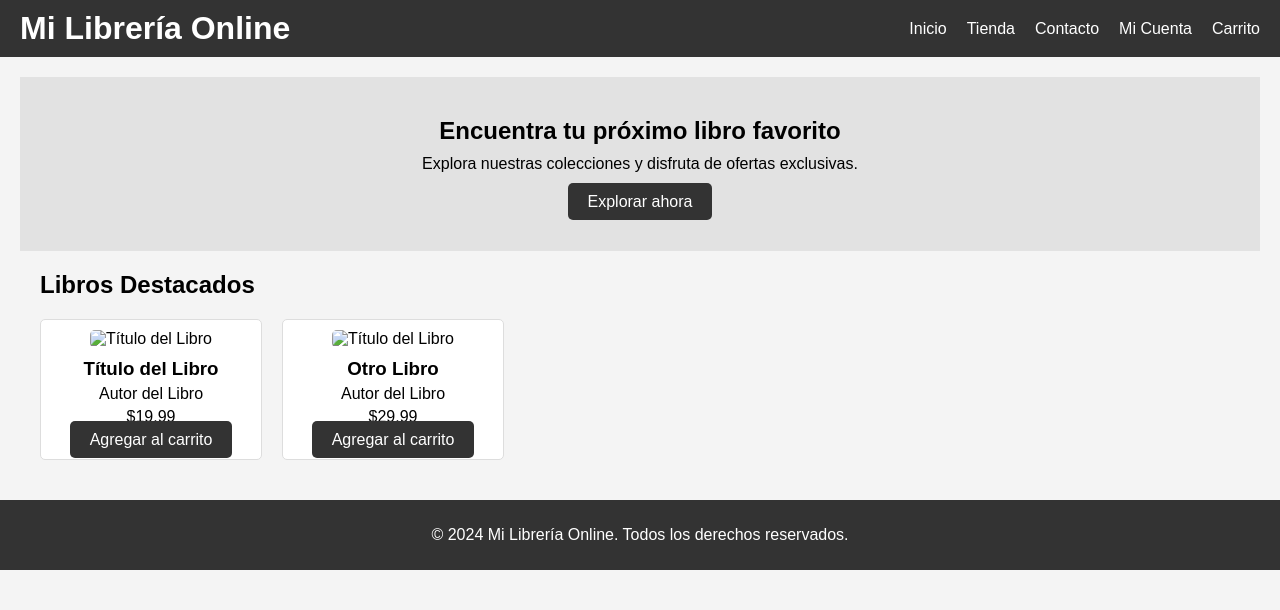
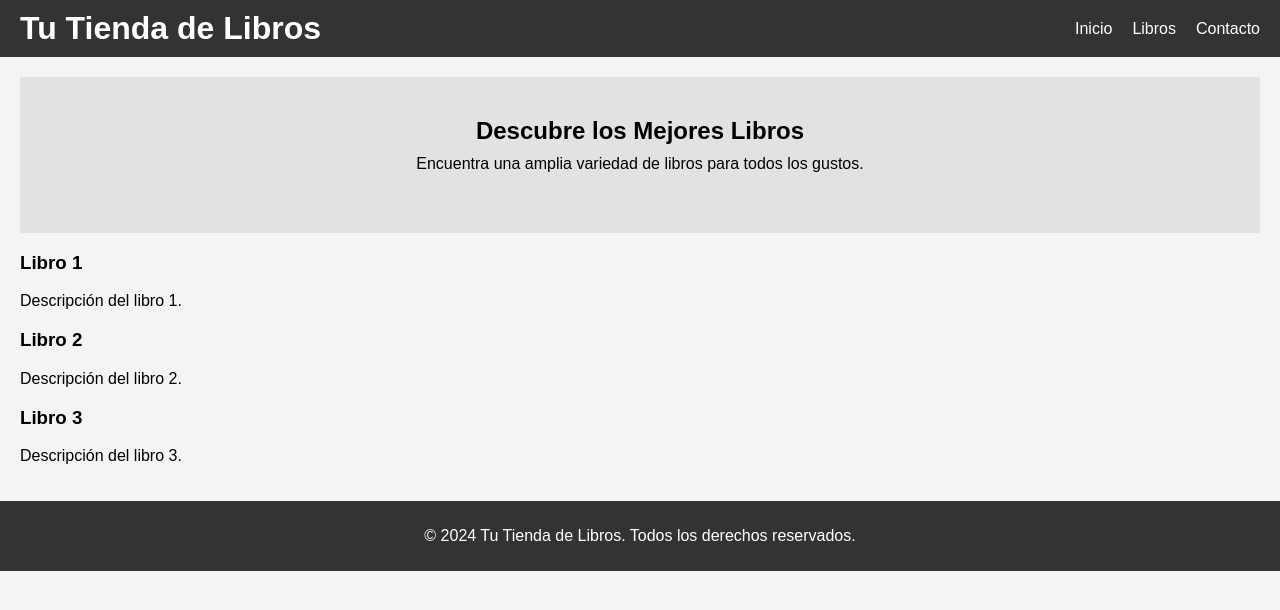
Before and after one commit to hercad/letras---eco, a plain HTML site: page index.html in a window 1280 px wide. Drawn offline with Linux system fonts and the light colour scheme.

Commit message:
Update index.html

```diff
--- a/index.html
+++ b/index.html
@@ -3,59 +3,47 @@
 <head>
     <meta charset="UTF-8">
     <meta name="viewport" content="width=device-width, initial-scale=1.0">
-    <title>Inicio - Ecommerce de Libros</title>
+    <title>Tu Tienda de Libros</title>
     <link rel="stylesheet" href="styles.css">
 </head>
 <body>
     <header>
         <div class="container">
-            <h1>Mi Librería Online</h1>
+            <h1>Tu Tienda de Libros</h1>
             <nav>
                 <ul>
                     <li><a href="#">Inicio</a></li>
-                    <li><a href="#">Tienda</a></li>
+                    <li><a href="#">Libros</a></li>
                     <li><a href="#">Contacto</a></li>
-                    <li><a href="#">Mi Cuenta</a></li>
-                    <li><a href="#">Carrito</a></li>
                 </ul>
             </nav>
         </div>
     </header>
     <main>
-        <section class="hero">
-            <div class="container">
-                <h2>Encuentra tu próximo libro favorito</h2>
-                <p>Explora nuestras colecciones y disfruta de ofertas exclusivas.</p>
-                <a href="#" class="btn">Explorar ahora</a>
-            </div>
-        </section>
-        <section class="featured-books">
-            <div class="container">
-                <h2>Libros Destacados</h2>
-                <div class="book-list">
-                    <!-- Ejemplo de libro -->
-                    <div class="book">
-                        <img src="book1.jpg" alt="Título del Libro">
-                        <h3>Título del Libro</h3>
-                        <p>Autor del Libro</p>
-                        <p>$19.99</p>
-                        <a href="#" class="btn">Agregar al carrito</a>
-                    </div>
-                    <!-- Agrega más libros aquí -->
-                    <div class="book">
-                        <img src="book2.jpg" alt="Título del Libro">
-                        <h3>Otro Libro</h3>
-                        <p>Autor del Libro</p>
-                        <p>$29.99</p>
-                        <a href="#" class="btn">Agregar al carrito</a>
-                    </div>
-                </div>
-            </div>
-        </section>
+        <div class="container">
+            <section class="hero">
+                <h2>Descubre los Mejores Libros</h2>
+                <p>Encuentra una amplia variedad de libros para todos los gustos.</p>
+            </section>
+            <section class="books">
+                <article>
+                    <h3>Libro 1</h3>
+                    <p>Descripción del libro 1.</p>
+                </article>
+                <article>
+                    <h3>Libro 2</h3>
+                    <p>Descripción del libro 2.</p>
+                </article>
+                <article>
+                    <h3>Libro 3</h3>
+                    <p>Descripción del libro 3.</p>
+                </article>
+            </section>
+        </div>
     </main>
     <footer>
         <div class="container">
-            <p>&copy; 2024 Mi Librería Online. Todos los derechos reservados.</p>
+            <p>&copy; 2024 Tu Tienda de Libros. Todos los derechos reservados.</p>
         </div>
     </footer>
 </body>
```
